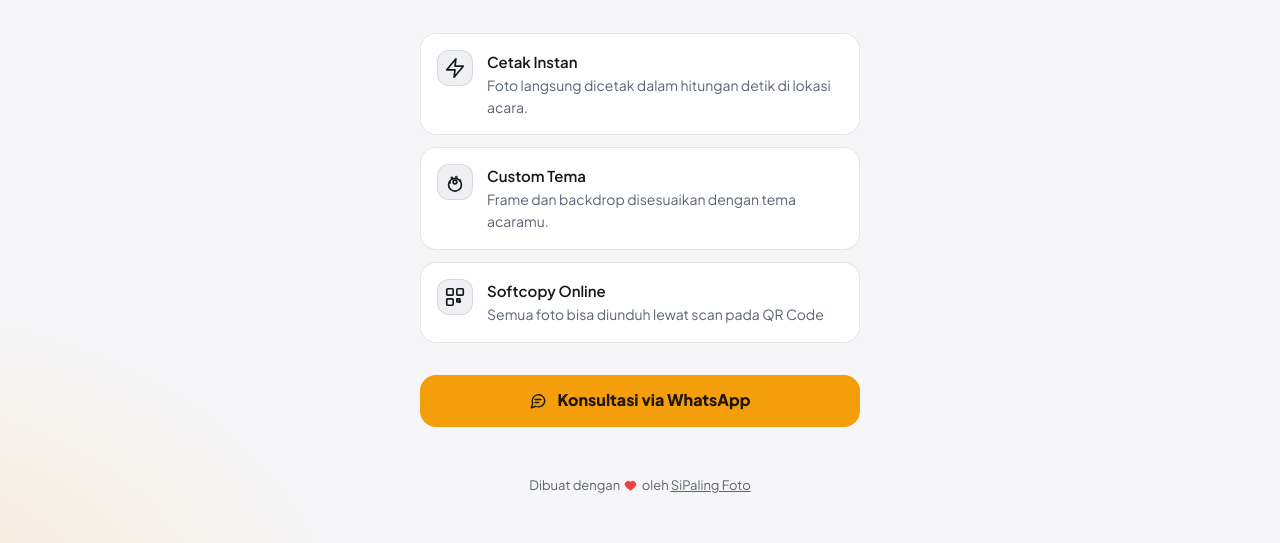
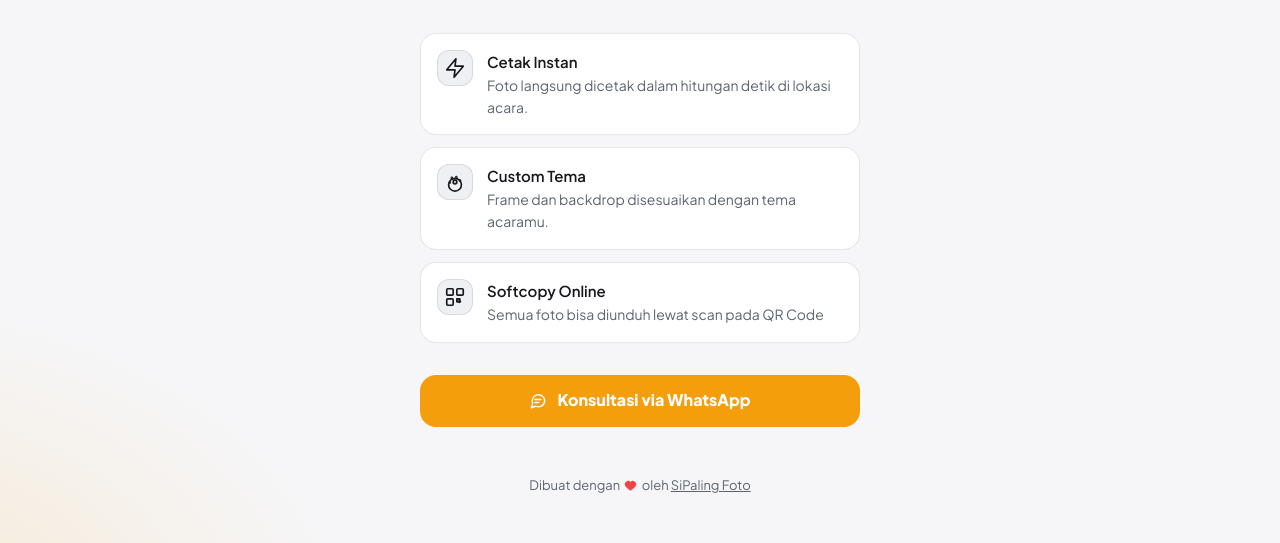
Before and after one commit to sipalingfoto/sipalingfoto.github.io, a website with bundled scripts: page index.html in a window 1280 px wide. Shown: the part 406-949 px from the top of the page. Built offline with nearby package versions, Linux system fonts and the light colour scheme.

Commit message:
fix: konsultasi via wa text and icon white

```diff
--- a/assets/css/style.css
+++ b/assets/css/style.css
@@ -158,7 +158,7 @@ html[data-theme="light"] .icon-moon { display: block; }
   min-height: 52px;
   border-radius: var(--radius);
   background: var(--accent);
-  color: var(--accent-text);
+  color: #fff;
   font-weight: 800;
   font-size: 16px;
   text-decoration: none;
```
